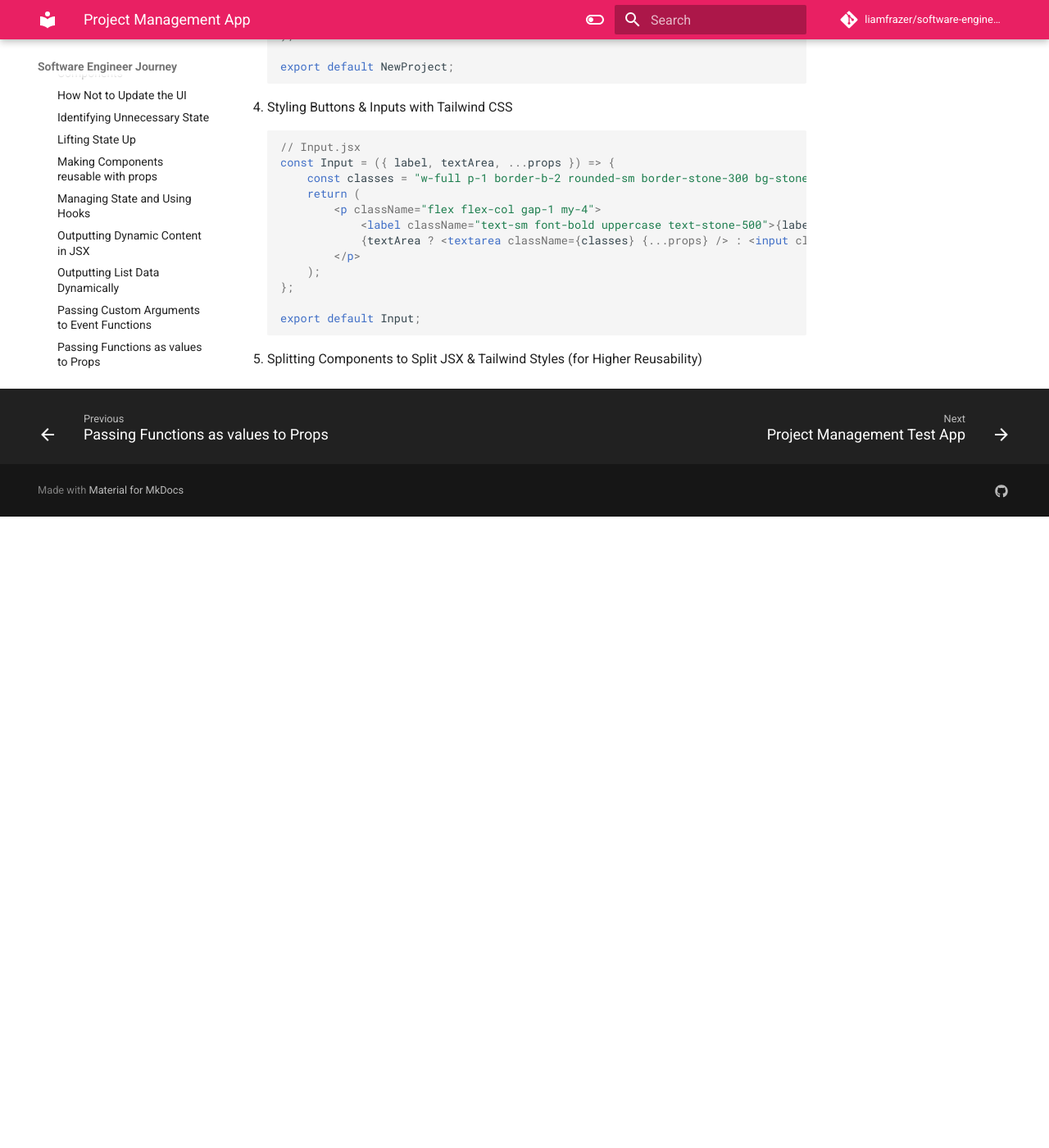
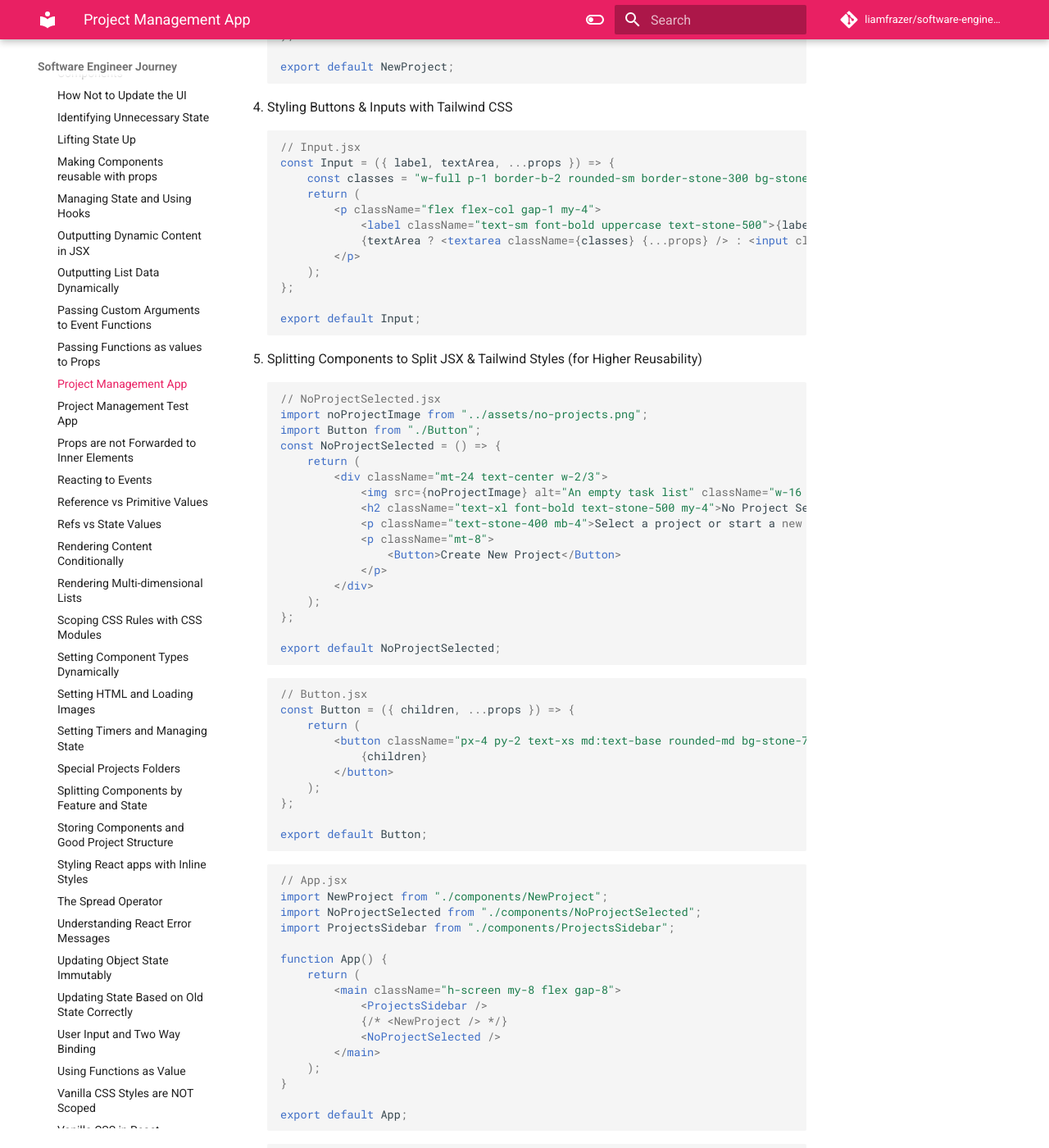
Before and after one commit to liamfrazer/software-engineer-journey, an MkDocs documentation site: the page built from docs/Learning/The Complete React Guide/Project Management App.md, in a window 1280 px wide and 1400 px high, scrolled down 1749 px. Shown: the whole window at 82% size. Built offline with MkDocs 1.6.1 and Material for MkDocs 9.7.7, drawn with Linux system fonts in a browser that asks for light colours; comment, search, counter and statistics services are not loaded; before the commit the page ends 2379 px from its top, so only the background shows below that; some of the changed text lies outside the part shown.

Commit message:
vault backup: 2024-01-03 21:03:30

````diff
--- a/docs/Learning/The Complete React Guide/Project Management App.md
+++ b/docs/Learning/The Complete React Guide/Project Management App.md
@@ -112,3 +112,76 @@
 
 ```
 5. Splitting Components to Split JSX & Tailwind Styles (for Higher Reusability)
+```jsx
+// NoProjectSelected.jsx
+import noProjectImage from "../assets/no-projects.png";
+import Button from "./Button";
+const NoProjectSelected = () => {
+	return (
+		<div className="mt-24 text-center w-2/3">
+			<img src={noProjectImage} alt="An empty task list" className="w-16 h-16 object-contain mx-auto" />
+			<h2 className="text-xl font-bold text-stone-500 my-4">No Project Selected</h2>
+			<p className="text-stone-400 mb-4">Select a project or start a new one</p>
+			<p className="mt-8">
+				<Button>Create New Project</Button>
+			</p>
+		</div>
+	);
+};
+
+export default NoProjectSelected;
+
+```
+```jsx
+// Button.jsx
+const Button = ({ children, ...props }) => {
+	return (
+		<button className="px-4 py-2 text-xs md:text-base rounded-md bg-stone-700 text-stone-400 hover:bg-stone-600 hover:text-stone-100" {...props}>
+			{children}
+		</button>
+	);
+};
+
+export default Button;
+
+```
+```jsx
+// App.jsx
+import NewProject from "./components/NewProject";
+import NoProjectSelected from "./components/NoProjectSelected";
+import ProjectsSidebar from "./components/ProjectsSidebar";
+
+function App() {
+	return (
+		<main className="h-screen my-8 flex gap-8">
+			<ProjectsSidebar />
+			{/* <NewProject /> */}
+			<NoProjectSelected />
+		</main>
+	);
+}
+
+export default App;
+
+```
+```jsx
+//ProjectsSidebar.jsx
+import Button from "./Button";
+
+const ProjectsSidebar = () => {
+	return (
+		<aside className="w-1/3 px-8 py-16 bg-stone-900 text-stone-50 md:w-72 rounded-r-xl">
+			<h2 className="mb-8 font-bold uppercase md:text-xl text-stone-200">Your Projects</h2>
+			<div>
+				<Button>+ Add Project</Button>
+			</div>
+			<ul></ul>
+		</aside>
+	);
+};
+
+export default ProjectsSidebar;
+
+```
+
+6.  Managing State to Switch Between Components
````
